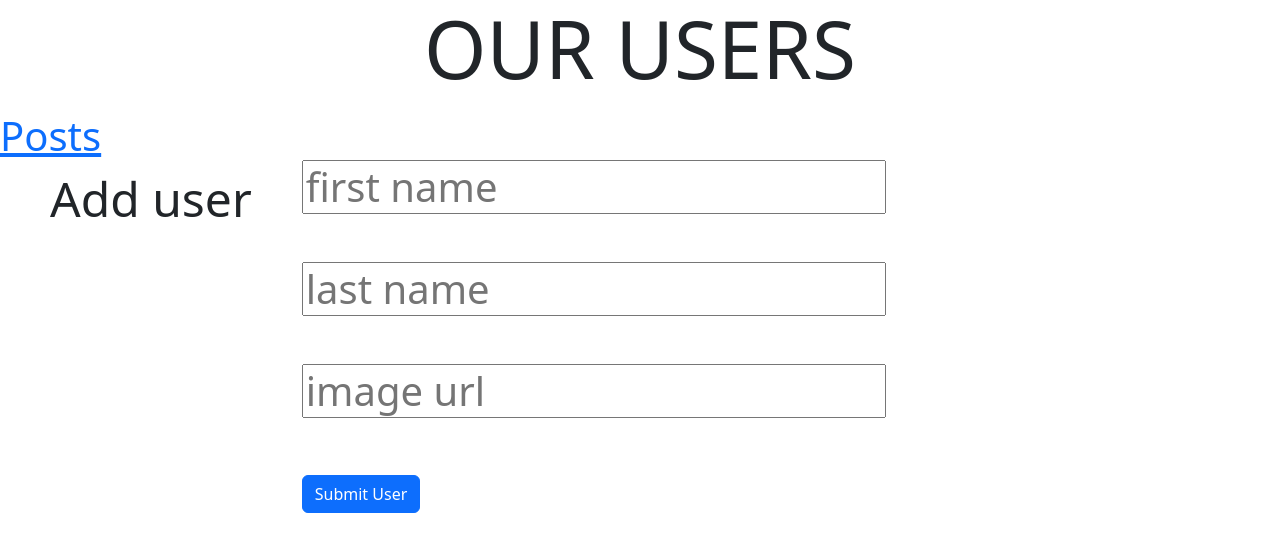
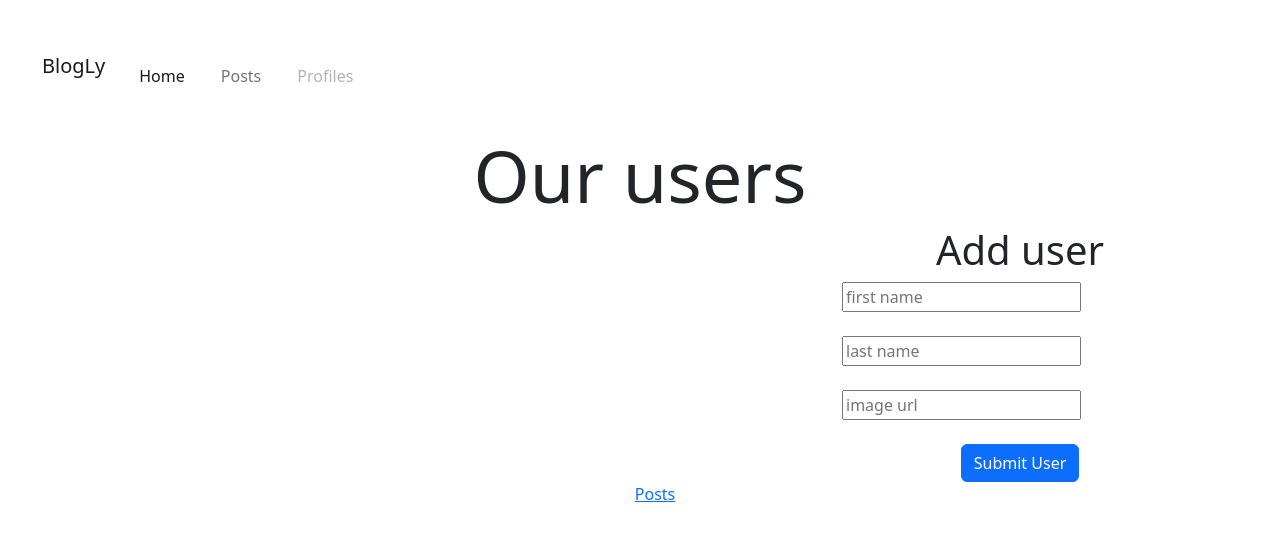
Before and after one commit to dave1289/blogly, a Flask app: page /users in a window 1280 px wide. Shown: the top 552 px of the page. Run offline with Flask 2, Linux system fonts and the light colour scheme.

Commit message:
bootstrap style testing

```diff
--- a/static/app.css
+++ b/static/app.css
@@ -8,11 +8,6 @@
    margin: 10px 50px 10px 50px;
 }
 
-.user_form {
-   display: flex;
-   /* border: black 5px solid; */
-}
-
 ul a {
    margin: 20px 0px 0px 0px;
 }
@@ -21,9 +16,11 @@
    list-style: none;
 }
 
+a {
+   margin-left: 30px;
+}
+
 li {
-   border: solid rgba(0, 0, 0, 0.9) 2px;
-   border-radius: 5px;
    padding: 25px 10px 25px 10px;
    margin: 3px 0px 3px 0px;
 }
--- a/templates/base.html
+++ b/templates/base.html
@@ -7,10 +7,31 @@
     <title>{% block title %}{%endblock%}</title>
     <link rel="stylesheet" href="/static/app.css">
 </head>
-<body class="display-6">
+<body>
   <link href="https://cdn.jsdelivr.net/npm/bootstrap@5.2.3/dist/css/bootstrap.min.css" rel="stylesheet" integrity="sha384-rbsA2VBKQhggwzxH7pPCaAqO46MgnOM80zW1RWuH61DGLwZJEdK2Kadq2F9CUG65" crossorigin="anonymous">
   <script src="https://cdn.jsdelivr.net/npm/bootstrap@5.2.3/dist/js/bootstrap.bundle.min.js" integrity="sha384-kenU1KFdBIe4zVF0s0G1M5b4hcpxyD9F7jL+jjXkk+Q2h455rYXK/7HAuoJl+0I4" crossorigin="anonymous"></script>
    <main>
+    <nav class="navbar navbar-expand-lg bg-body-tertiary">
+      <div class="container-fluid">
+        <a class="navbar-brand" href="/">BlogLy</a>
+        <button class="navbar-toggler" type="button" data-bs-toggle="collapse" data-bs-target="#navbarNav" aria-controls="navbarNav" aria-expanded="false" aria-label="Toggle navigation">
+          <span class="navbar-toggler-icon"></span>
+        </button>
+        <div class="collapse navbar-collapse" id="navbarNav">
+          <ul class="navbar-nav">
+            <li class="nav-item">
+              <a class="nav-link active" aria-current="page" href="/">Home</a>
+            </li>
+            <li class="nav-item">
+              <a class="nav-link" href="/posts">Posts</a>
+            </li>
+            <li class="nav-item">
+              <a class="nav-link disabled">Profiles</a>
+            </li>
+          </ul>
+        </div>
+      </div>
+    </nav>
     {% with messages = get_flashed_messages(with_categories=true)%}
     {% if messages %}
     <!-- flash message prompts -->
--- a/templates/home.html
+++ b/templates/home.html
@@ -5,17 +5,25 @@
 {% endblock %}
 
 {% block body %}
-<h1 class="display-1 text-center">OUR USERS</h1>
-<ul>
+<h1 class="display-2 text-center mb-100">Our users</h1>
+
+<div class="container text-center">
+   <div class="row">
+     <div class="col">
+      <ul id="users-list">
          {% for user in users%}
          <li>
          <a href="/users/{{user.user_id}}">{{user.get_full_name()}}</a>
          </li>
          {% endfor %}
       </ul>
-<a href="/posts">Posts</a>
+     </div>
+     <div class="col">
+      <!-- spacer -->
+     </div>
+     <div class="col">
       <div class="user_form">
-<h2 class="display-5">Add user</h2>
+         <h2 class="display-6 text-center">Add user</h2>
          <form action="/users/add-user" method="POST">
             <input type="text" name="fname" placeholder="first name">
             <br>
@@ -26,4 +34,17 @@
             <button class="btn btn-primary">Submit User</button>
          </form>
          </div>
+     </div>
+   </div>
+   <div class="row">
+     <div class="col">
+     </div>
+     <div class="col">
+         <a href="/posts">Posts</a>
+     </div>
+     <div class="col">
+     </div>
+   </div>
+ </div>
+
 {% endblock %}
--- a/templates/user.html
+++ b/templates/user.html
@@ -8,7 +8,7 @@
 <h1 class="display-1 text-center">User Details</h1>
 <form action="/delete/{{user.id}}" method="POST">
 <ul>
-   <li>User ID: {{user.id}}</li>
+   <li>User ID: {{user.user_id}}</li>
    <li>First name: {{user.first_name}}</li>
    <li>Last name: {{user.last_name}}</li>
    <li>Image URL: {{user.img_url}}</li>
```
Lines whose indentation alone changed are shown as unchanged.
